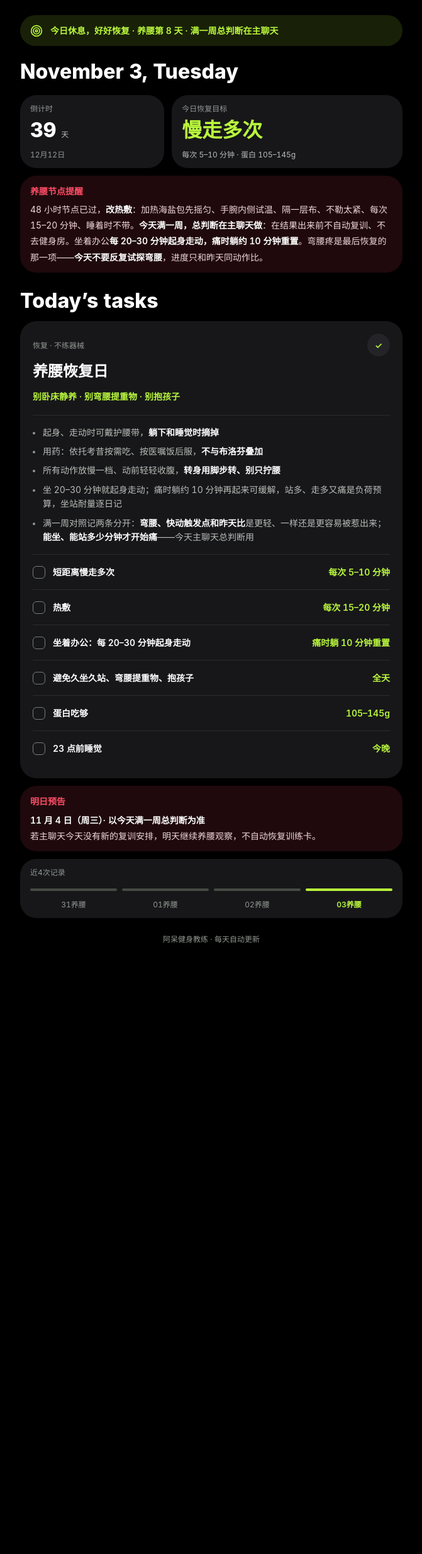
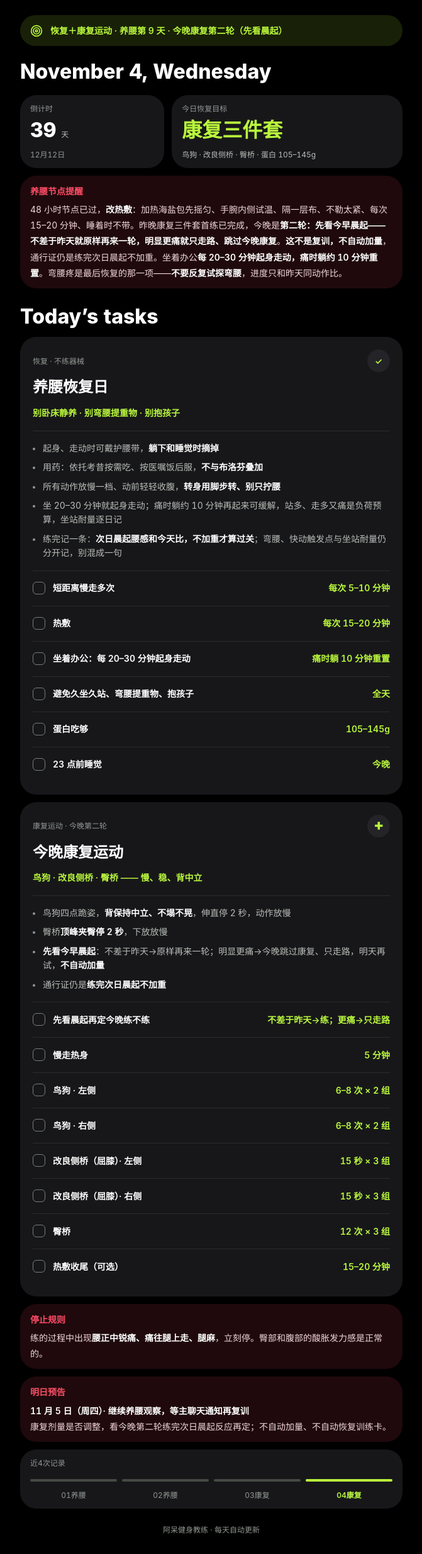
Before and after one commit to genrry-ayu/training-tracker, a plain HTML site: page index.html in a window 1280 px wide. Shown: the whole page at 63% size, without its empty margins (304-975 px from the left). Before the commit the page ends 1530 px from the top, so only its background shows below. Drawn offline with Linux system fonts and the light colour scheme.

Commit message:
训练卡：自动更新

```diff
--- a/index.html
+++ b/index.html
@@ -3,7 +3,7 @@
 <head>
 <meta charset="UTF-8">
 <meta name="viewport" content="width=device-width, initial-scale=1.0, viewport-fit=cover">
-<title>训练卡 · 11-03 养腰恢复日</title>
+<title>训练卡 · 11-04 恢复＋康复运动日</title>
 <meta name="version" content="1.1.19">
 <style>
 /* Style direction: quiet recovery journal. v1.1.19
@@ -174,28 +174,28 @@ OR IN CONNECTION WITH THE USE OR PERFORMANCE OF THIS SOFTWARE.
   <circle cx="12" cy="12" r="2" />
 </svg>
 </span>
-    <span class="marquee"><span class="marquee-text">今日休息，好好恢复 · 养腰第 8 天 · 满一周总判断在主聊天</span></span>
+    <span class="marquee"><span class="marquee-text">恢复＋康复运动 · 养腰第 9 天 · 今晚康复第二轮（先看晨起）</span></span>
   </div>
 
   <div class="title-row">
-    <h2>November 3, Tuesday</h2>
+    <h2>November 4, Wednesday</h2>
   </div>
 
   <div class="metrics" id="metrics">
     <div class="metric">
       <div class="lab">倒计时</div>
-      <div class="val"><span id="dday">39</span><small>天</small></div>
+      <div class="val"><span id="dday">38</span><small>天</small></div>
       <div class="val-sub">12月12日</div>
     </div>
     <div class="metric">
       <div class="lab">今日恢复目标</div>
-      <div class="val goal-value">慢走多次<small class="marquee"><span class="marquee-text">每次 5–10 分钟 · 蛋白 105–145g</span></small></div>
+      <div class="val goal-value">康复三件套<small class="marquee"><span class="marquee-text">鸟狗 · 改良侧桥 · 臀桥 · 蛋白 105–145g</span></small></div>
     </div>
   </div>
 
   <div class="alert">
     <div class="lab">养腰节点提醒</div>
-    <p>48 小时节点已过，<b>改热敷</b>：加热海盐包先摇匀、手腕内侧试温、隔一层布、不勒太紧、每次 15–20 分钟、睡着时不带。<b>今天满一周，总判断在主聊天做</b>：在结果出来前不自动复训、不去健身房。坐着办公<b>每 20–30 分钟起身走动，痛时躺约 10 分钟重置</b>。弯腰疼是最后恢复的那一项——<b>今天不要反复试探弯腰</b>，进度只和昨天同动作比。</p>
+    <p>48 小时节点已过，<b>改热敷</b>：加热海盐包先摇匀、手腕内侧试温、隔一层布、不勒太紧、每次 15–20 分钟、睡着时不带。昨晚康复三件套首练已完成，今晚是<b>第二轮：先看今早晨起——不差于昨天就原样再来一轮，明显更痛就只走路、跳过今晚康复</b>。<b>这不是复训，不自动加量</b>，通行证仍是练完次日晨起不加重。坐着办公<b>每 20–30 分钟起身走动，痛时躺约 10 分钟重置</b>。弯腰疼是最后恢复的那一项——<b>不要反复试探弯腰</b>，进度只和昨天同动作比。</p>
   </div>
 
   <div class="title-row">
@@ -214,7 +214,7 @@ OR IN CONNECTION WITH THE USE OR PERFORMANCE OF THIS SOFTWARE.
       <li>用药：依托考昔按需吃、按医嘱饭后服，<b>不与布洛芬叠加</b></li>
       <li>所有动作放慢一档、动前轻轻收腹，<b>转身用脚步转、别只拧腰</b></li>
       <li>坐 20–30 分钟就起身走动；痛时躺约 10 分钟再起来可缓解，站多、走多又痛是负荷预算，坐站耐量逐日记</li>
-      <li>满一周对照记两条分开：<b>弯腰、快动触发点和昨天比</b>是更轻、一样还是更容易被惹出来；<b>能坐、能站多少分钟才开始痛</b>——今天主聊天总判断用</li>
+      <li>练完记一条：<b>次日晨起腰感和今天比，不加重才算过关</b>；弯腰、快动触发点与坐站耐量仍分开记，别混成一句</li>
     </ul>
     <label class="set"><input type="checkbox"><span class="sname">短距离慢走多次</span><span class="w">每次 5–10 分钟</span></label>
     <label class="set"><input type="checkbox"><span class="sname">热敷</span><span class="w">每次 15–20 分钟</span></label>
@@ -224,18 +224,46 @@ OR IN CONNECTION WITH THE USE OR PERFORMANCE OF THIS SOFTWARE.
     <label class="set"><input type="checkbox"><span class="sname">23 点前睡觉</span><span class="w">今晚</span></label>
   </div>
 
+  <div class="ex">
+    <div class="ex-top">
+      <div class="kicker">康复运动 · 今晚第二轮</div>
+      <div class="idx">✚</div>
+    </div>
+    <h3>今晚康复运动</h3>
+    <div class="target">鸟狗 · 改良侧桥 · 臀桥 —— 慢、稳、背中立</div>
+    <ul class="cues">
+      <li>鸟狗四点跪姿，<b>背保持中立、不塌不晃</b>，伸直停 2 秒，动作放慢</li>
+      <li>臀桥<b>顶峰夹臀停 2 秒</b>，下放放慢</li>
+      <li><b>先看今早晨起</b>：不差于昨天→原样再来一轮；明显更痛→今晚跳过康复、只走路，明天再试，<b>不自动加量</b></li>
+      <li>通行证仍是<b>练完次日晨起不加重</b></li>
+    </ul>
+    <label class="set"><input type="checkbox"><span class="sname">先看晨起再定今晚练不练</span><span class="w">不差于昨天→练；更痛→只走路</span></label>
+    <label class="set"><input type="checkbox"><span class="sname">慢走热身</span><span class="w">5 分钟</span></label>
+    <label class="set"><input type="checkbox"><span class="sname">鸟狗 · 左侧</span><span class="w">6–8 次 × 2 组</span></label>
+    <label class="set"><input type="checkbox"><span class="sname">鸟狗 · 右侧</span><span class="w">6–8 次 × 2 组</span></label>
+    <label class="set"><input type="checkbox"><span class="sname">改良侧桥（屈膝）· 左侧</span><span class="w">15 秒 × 3 组</span></label>
+    <label class="set"><input type="checkbox"><span class="sname">改良侧桥（屈膝）· 右侧</span><span class="w">15 秒 × 3 组</span></label>
+    <label class="set"><input type="checkbox"><span class="sname">臀桥</span><span class="w">12 次 × 3 组</span></label>
+    <label class="set"><input type="checkbox"><span class="sname">热敷收尾（可选）</span><span class="w">15–20 分钟</span></label>
+  </div>
+
+  <div class="alert">
+    <div class="lab">停止规则</div>
+    <p>练的过程中出现<b>腰正中锐痛、痛往腿上走、腿麻</b>，立刻停。臀部和腹部的酸胀发力感是正常的。</p>
+  </div>
+
   <div class="alert">
     <div class="lab">明日预告</div>
-    <p><b>11 月 4 日（周三）· 以今天满一周总判断为准</b><br>若主聊天今天没有新的复训安排，明天继续养腰观察，不自动恢复训练卡。</p>
+    <p><b>11 月 5 日（周四）· 继续养腰观察，等主聊天通知再复训</b><br>康复剂量是否调整，看今晚第二轮练完次日晨起反应再定；不自动加量、不自动恢复训练卡。</p>
   </div>
 
   <div class="metrics">
     <div class="metric wide">
       <div class="lab">近4次记录</div>
-      <div class="bars" role="img" aria-label="近4次记录：10月31日养腰恢复日，11月1日养腰恢复日，11月2日养腰恢复日，11月3日养腰恢复日">
-        <i style="height:13%" title="10-31 养腰恢复"></i><i style="height:13%" title="11-01 养腰恢复"></i><i style="height:13%" title="11-02 养腰恢复"></i><i class="on" style="height:13%" title="11-03 养腰恢复"></i>
+      <div class="bars" role="img" aria-label="近4次记录：11月1日养腰恢复日，11月2日养腰恢复日，11月3日恢复加康复运动日，11月4日恢复加康复运动日">
+        <i style="height:13%" title="11-01 养腰恢复"></i><i style="height:13%" title="11-02 养腰恢复"></i><i style="height:13%" title="11-03 恢复+康复"></i><i class="on" style="height:13%" title="11-04 恢复+康复"></i>
       </div>
-      <div class="bars-lab"><span>31养腰</span><span>01养腰</span><span>02养腰</span><span>03养腰</span></div>
+      <div class="bars-lab"><span>01养腰</span><span>02养腰</span><span>03康复</span><span>04康复</span></div>
     </div>
   </div>
 
@@ -245,7 +273,7 @@ OR IN CONNECTION WITH THE USE OR PERFORMANCE OF THIS SOFTWARE.
 
 <script>
 (function(){
-  var KEY='tt-2026-11-03';
+  var KEY='tt-2026-11-04';
   var end=new Date(2026,11,12), now=new Date();
   var days=Math.max(0,Math.ceil((end-now)/864e5));
   document.getElementById('dday').textContent=days;
```
